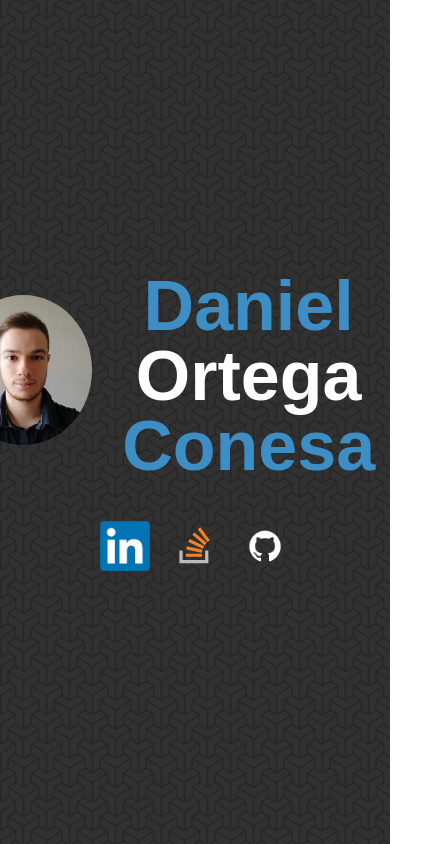
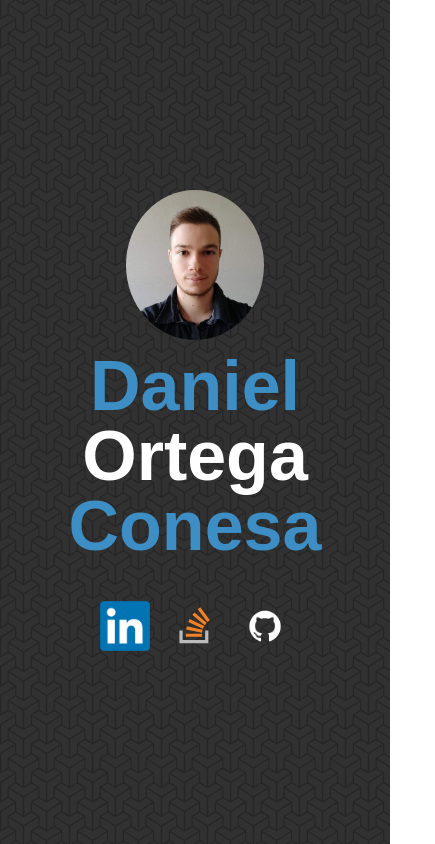
Before and after one commit to DanielOrtegaConesa/DanielOrtegaConesa.github.io, an Angular app in the folder portfolio/: page / in a window 390 px wide. Shown: the whole page, 435 px wide, since content can reach past the window. Built offline with nearby package versions, Linux system fonts and the light colour scheme.

Commit message:
intro adapted to phones

```diff
--- a/portfolio/src/app/intro/intro.component.html
+++ b/portfolio/src/app/intro/intro.component.html
@@ -1,8 +1,8 @@
 <div class="container" fxLayout="column" fxLayoutAlign="center center">
 
 
-    <div class="me" fxLayout="row" fxLayoutAlign="center center">
-        <div>
+    <div class="me" fxLayout="column" fxLayout.gt-sm="row" fxLayoutAlign="center center">
+        <div ngClass.gt-sm="pr20">
             <img src="/assets/img/me.jpeg" class="myphoto">
         </div>
         <div>
--- a/portfolio/src/app/intro/intro.component.scss
+++ b/portfolio/src/app/intro/intro.component.scss
@@ -17,9 +17,6 @@
   color: #3d8ec4;
   text-align: center;
   margin: 20px;
-  div {
-    margin-right: 30px;
-  }
 }
 
 .links a img {
@@ -27,3 +24,7 @@
   height: 50px;
   margin: 20px 10px;
 }
+
+.pr20 {
+  margin-right: 30px;
+}
```
